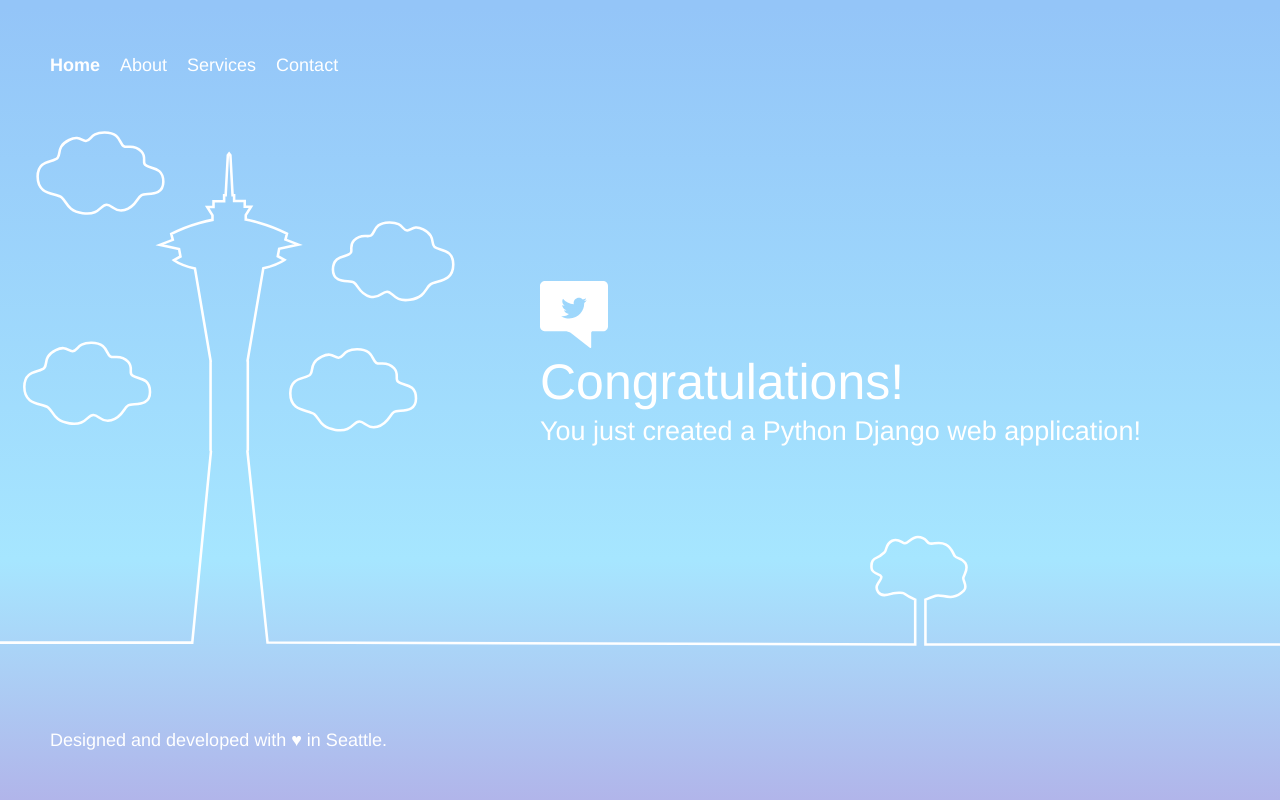
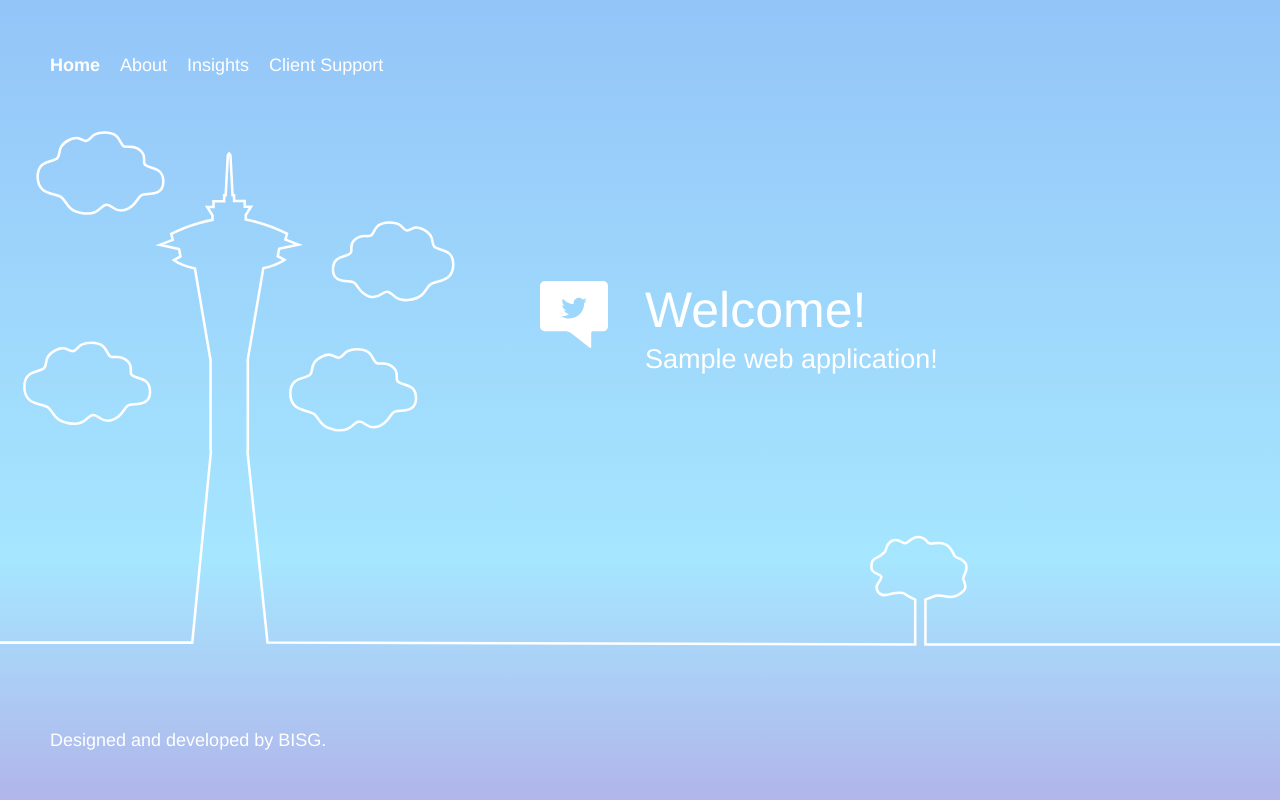
Before and after one commit to simeensheikh108/DemoPython2, a Django app: page / in a window 1280 px wide. Run offline with Django 3.2, Linux system fonts and the light colour scheme.

Commit message:
Update index.html

```diff
--- a/helloworld/templates/index.html
+++ b/helloworld/templates/index.html
@@ -47,10 +47,10 @@
         <header>
             <nav class="website-nav">
                 <ul>
-                    <li><a class="home-link" href="https://aws.amazon.com/">Home</a></li>
-                    <li><a href="https://aws.amazon.com/what-is-cloud-computing/">About</a></li>
-                    <li><a href="https://aws.amazon.com/solutions/">Services</a></li>
-                    <li><a href="https://aws.amazon.com/contact-us/">Contact</a></li>
+                    <li><a class="home-link" href="https://www.broadridge.com/">Home</a></li>
+                    <li><a href="https://www.broadridge.com/about/">About</a></li>
+                    <li><a href="https://www.broadridge.com/broadridge-insights/">Insights</a></li>
+                    <li><a href="https://www.broadridge.com/about/client-support">Client Support</a></li>
                 </ul>
             </nav>
         </header>
@@ -58,14 +58,14 @@
         <div class="message">
             <a class="twitter-link" href="http://twitter.com/home/?status=I%20created%20a%20project%20with%20AWS%20CodeStar!%20%23AWS%20%23AWSCodeStar%20https%3A%2F%2Faws.amazon.com%2Fcodestar"><img src="{% static "helloworld/img/tweet.svg" %}" /></a>
             <div class="text">
-                <h1>Congratulations!</h1>
-                <h2>You just created a Python Django web application!</h2>
+                <h1>Welcome!</h1>
+                <h2>Sample web application!</h2>
             </div>
         </div>
     </div>
 
     <footer>
-        <p class="footer-contents">Designed and developed with <a href="https://aws.amazon.com/careers/devtools-jobs/">♥</a> in Seattle.</p>
+        <p class="footer-contents">Designed and developed by BISG.</p>
     </footer>
 
     <script src="{% static "helloworld/js/set-background.js" %}"></script>
```
